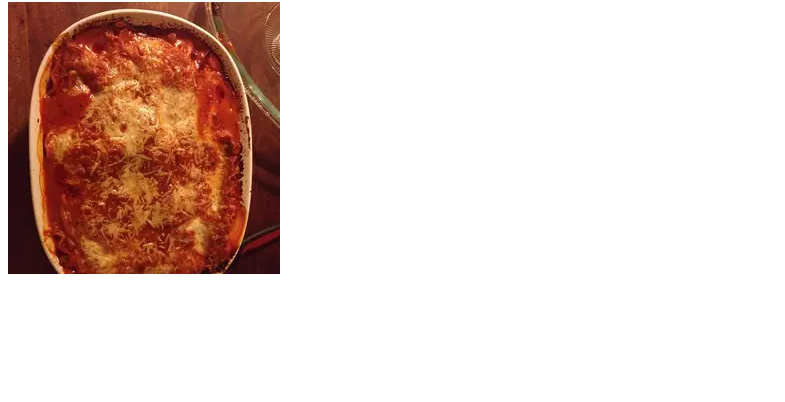
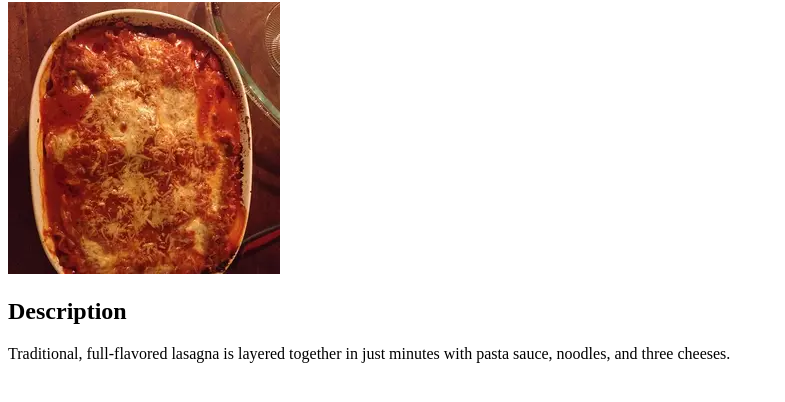
Before and after one commit to simeonmarchand/odin-recipes, a plain HTML site: page recipes/lasagna.html in a window 1280 px wide. Shown: the part 78-480 px from the top of the page, without its empty margins (0-785 px from the left). Drawn offline with Linux system fonts and the light colour scheme.

Commit message:
Description added

```diff
--- a/recipes/lasagna.html
+++ b/recipes/lasagna.html
@@ -1,14 +1,21 @@
 <!DOCTYPE html>
 <html lang="en">
+
 <head>
     <meta charset="UTF-8">
     <meta http-equiv="X-UA-Compatible" content="IE=edge">
     <meta name="viewport" content="width=device-width, initial-scale=1.0">
     <title>Lasagna Recipe</title>
 </head>
+
 <body>
     <h1>Lasagna</h1>
     <img src="../img/lasagna.jpg" alt="Yummy lasagna">
+    <h2>Description</h2>
+    <p>Traditional, full-flavored lasagna is layered together in just minutes with pasta sauce, noodles, and three
+        cheeses.</p>
+
 
 </body>
+
 </html>
```
